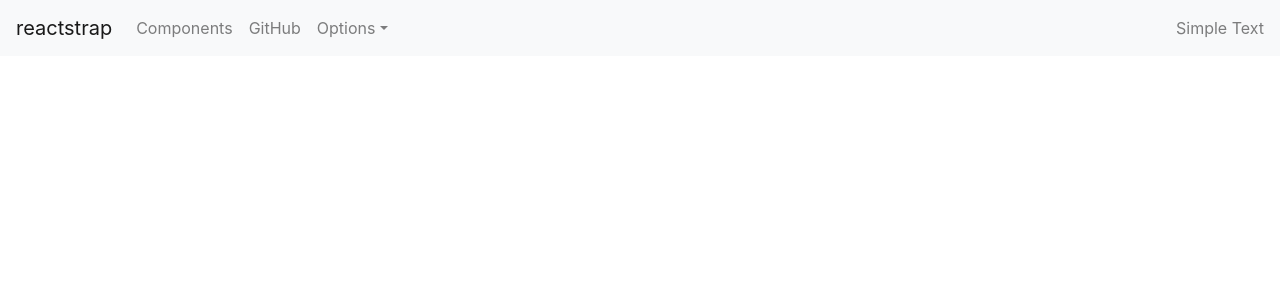
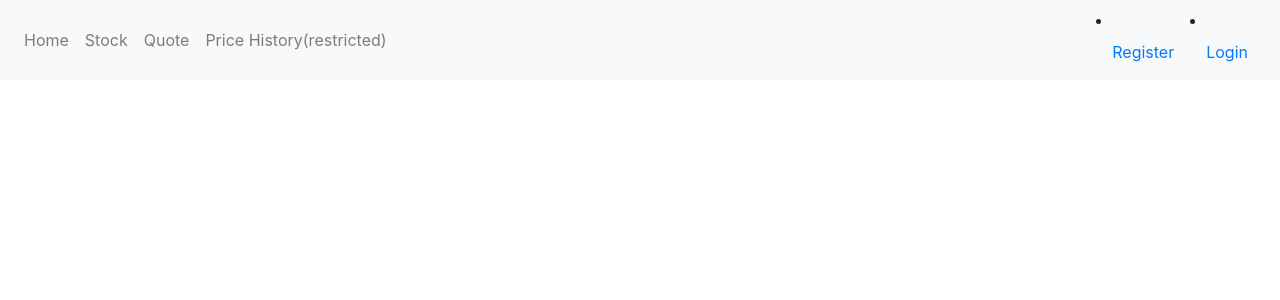
Before and after one commit to aDeveloperX/CAB230-Assignment1, a React (Create React App) app: page / in a window 1280 px wide. Shown: the top 300 px of the page. Built offline with nearby package versions, Linux system fonts and the light colour scheme; no server answers.

Commit message:
add getStocks, loginUser and registerUser hooks, update Navigationbar, create StockChart.js file

```diff
--- a/src/components/Navigationbar.js
+++ b/src/components/Navigationbar.js
@@ -1,53 +1,34 @@
-import React, { useState } from "react";
-import {
-  Collapse,
-  Navbar,
-  NavbarToggler,
-  NavbarBrand,
-  Nav,
-  NavItem,
-  NavLink,
-  UncontrolledDropdown,
-  DropdownToggle,
-  DropdownMenu,
-  DropdownItem,
-  NavbarText,
-} from "reactstrap";
-
+import React from "react";
+import { Navbar, Nav, NavItem, NavLink } from "reactstrap";
+import getStocks from "../hooks/getStocks";
+import registerUser from "../hooks/registerUser";
+import loginUser from "../hooks/loginUser";
 const Navigationbar = () => {
-  const [isOpen, setIsOpen] = useState(false);
-
-  const toggle = () => setIsOpen(!isOpen);
-
+  getStocks();
+  loginUser("haha@gmail.com", "123123asd");
   return (
     <div>
       <Navbar color="light" light expand="md">
-        <NavbarBrand href="/">reactstrap</NavbarBrand>
-        <NavbarToggler onClick={toggle} />
-        <Collapse isOpen={isOpen} navbar>
         <Nav className="mr-auto" navbar>
           <NavItem>
-              <NavLink href="/components/">Components</NavLink>
+            <NavLink href="/components/">Home</NavLink>
           </NavItem>
           <NavItem>
-              <NavLink href="https://github.com/reactstrap/reactstrap">
-                GitHub
-              </NavLink>
+            <NavLink href="">Stock</NavLink>
           </NavItem>
-            <UncontrolledDropdown nav inNavbar>
-              <DropdownToggle nav caret>
-                Options
-              </DropdownToggle>
-              <DropdownMenu right>
-                <DropdownItem>Option 1</DropdownItem>
-                <DropdownItem>Option 2</DropdownItem>
-                <DropdownItem divider />
-                <DropdownItem>Reset</DropdownItem>
-              </DropdownMenu>
-            </UncontrolledDropdown>
+          <NavItem>
+            <NavLink href="">Quote</NavLink>
+          </NavItem>
+          <NavItem>
+            <NavLink href="">Price History(restricted)</NavLink>
+          </NavItem>
         </Nav>
-          <NavbarText>Simple Text</NavbarText>
-        </Collapse>
+        <NavItem>
+          <NavLink href="">Register</NavLink>
+        </NavItem>
+        <NavItem>
+          <NavLink href="">Login</NavLink>
+        </NavItem>
       </Navbar>
     </div>
   );
--- /dev/null
+++ b/src/components/StockChart.js
@@ -0,0 +1 @@
+import React from "react";
--- /dev/null
+++ b/src/hooks/getStocks.js
@@ -0,0 +1,9 @@
+const getStocks = () => {
+  fetch("http://131.181.190.87:3000/stocks/symbols")
+    .then((response) => {
+      return response.json();
+    })
+    .catch((err) => console.log(err));
+};
+
+export default getStocks;
--- /dev/null
+++ b/src/hooks/loginUser.js
@@ -0,0 +1,18 @@
+const loginUser = (email, password) => {
+  const post = {
+    method: "POST",
+    body: JSON.stringify({
+      email: email,
+      password: password,
+    }),
+    headers: {
+      "Content-type": "application/json; charset=UTF-8",
+    },
+  };
+  fetch("http://131.181.190.87:3000/user/login", post).then((response) => {
+    console.log(response.json());
+    return response.json();
+  });
+};
+
+export default loginUser;
--- /dev/null
+++ b/src/hooks/registerUser.js
@@ -0,0 +1,18 @@
+const registerUser = (email, password) => {
+  const post = {
+    method: "POST",
+    body: JSON.stringify({
+      email: email,
+      password: password,
+    }),
+    headers: {
+      "Content-type": "application/json; charset=UTF-8",
+    },
+  };
+  fetch("http://131.181.190.87:3000/user/register", post).then((response) => {
+    //    console.log(response.json());
+    return response.json();
+  });
+};
+
+export default registerUser;
```
Lines whose indentation alone changed are shown as unchanged.
